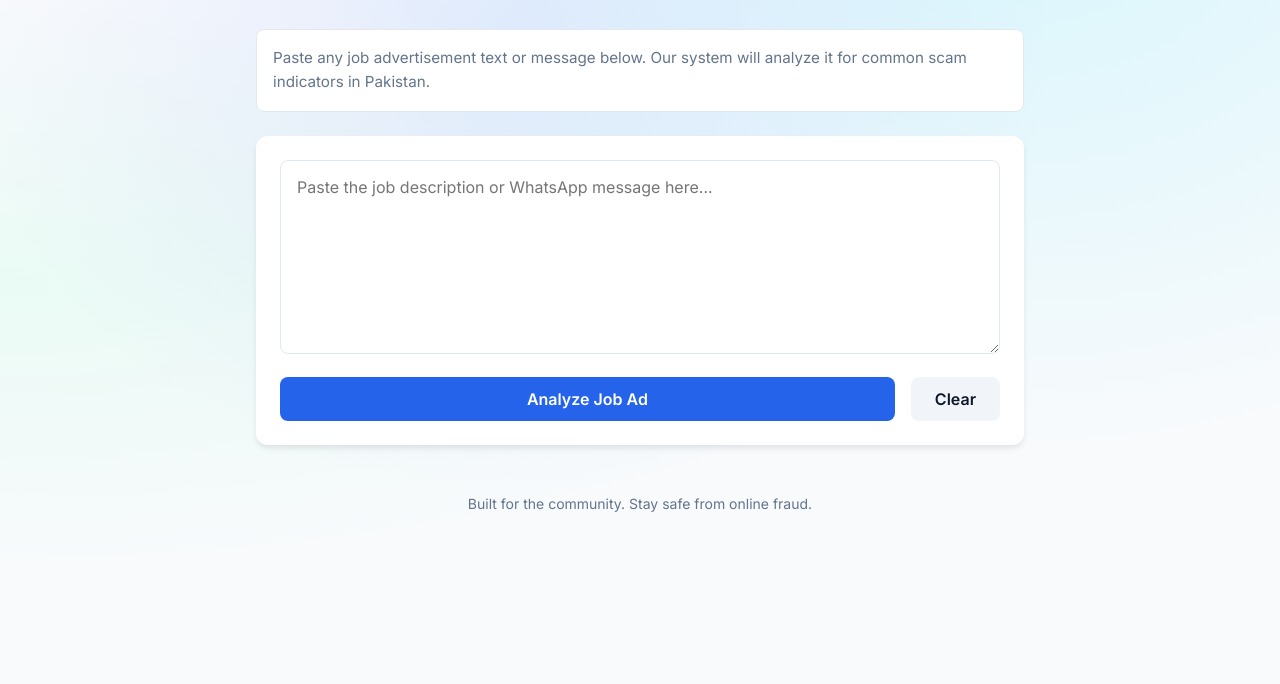
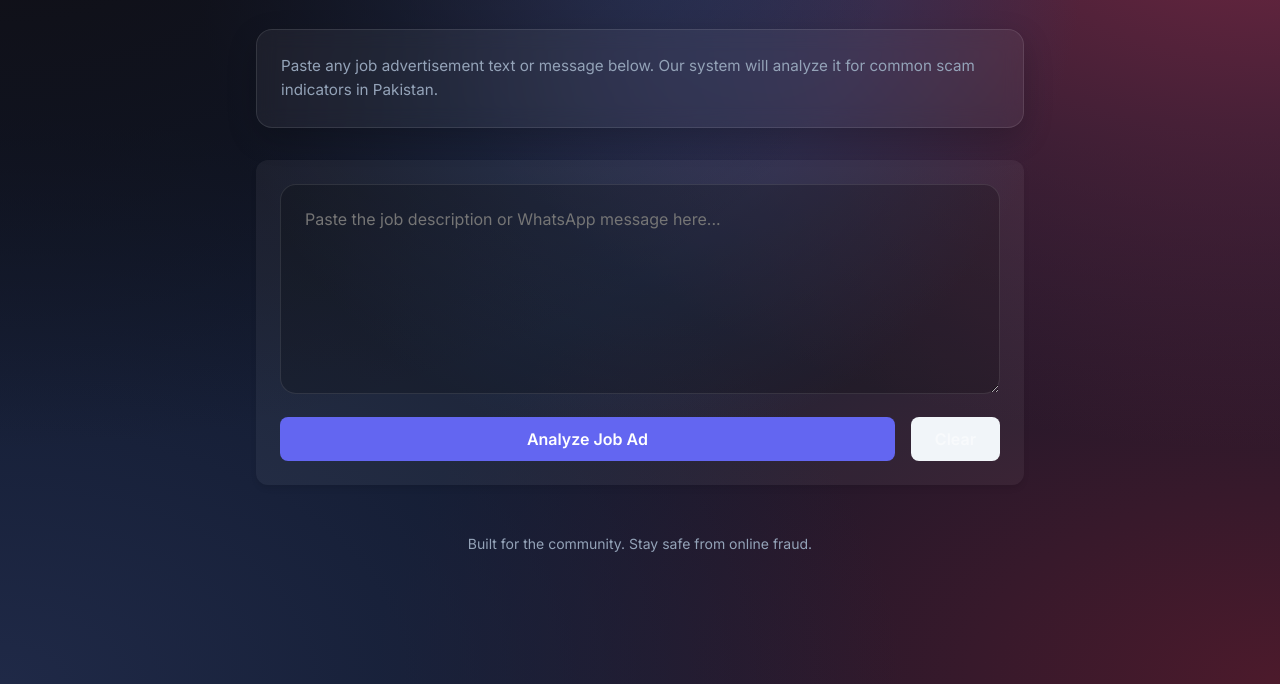
Before and after one commit to sadafiqbal91/job-shield-pakistan, a website: page index.html in a window 1280 px wide. Shown: the part 116-800 px from the top of the page. Drawn offline with Linux system fonts and the light colour scheme.

Commit message:
Upgraded design to premium dark glassmorphism theme

```diff
--- a/style.css
+++ b/style.css
@@ -1,19 +1,19 @@
 :root {
-    --primary-color: #2563eb;
-    --primary-hover: #1d4ed8;
-    --bg-color: #f8fafc;
-    --card-bg: #ffffff;
-    --text-main: #0f172a;
-    --text-muted: #64748b;
-    --border-color: #e2e8f0;
+    --primary-color: #6366f1;
+    --primary-hover: #4f46e5;
+    --bg-color: #0f172a;
+    --card-bg: rgba(255, 255, 255, 0.05);
+    --text-main: #f8fafc;
+    --text-muted: #94a3b8;
+    --border-color: rgba(255, 255, 255, 0.1);
 
     /* Risk Colors */
     --safe-color: #10b981;
-    --safe-bg: #d1fae5;
+    --safe-bg: rgba(16, 185, 129, 0.2);
     --warning-color: #f59e0b;
-    --warning-bg: #fef3c7;
+    --warning-bg: rgba(245, 158, 11, 0.2);
     --danger-color: #ef4444;
-    --danger-bg: #fee2e2;
+    --danger-bg: rgba(239, 68, 68, 0.2);
 }
 
 * {
@@ -26,12 +26,15 @@
 body {
     background-color: var(--bg-color);
     background-image:
-        radial-gradient(at 40% 20%, hsla(228,100%,74%,0.15) 0px, transparent 50%),
-        radial-gradient(at 80% 0%, hsla(189,100%,56%,0.15) 0px, transparent 50%),
-        radial-gradient(at 0% 50%, hsla(150,100%,80%,0.15) 0px, transparent 50%);
+        radial-gradient(at 0% 0%, hsla(253,16%,7%,1) 0, transparent 50%),
+        radial-gradient(at 50% 0%, hsla(225,39%,30%,1) 0, transparent 50%),
+        radial-gradient(at 100% 0%, hsla(339,49%,30%,1) 0, transparent 50%),
+        radial-gradient(at 0% 100%, hsla(225,39%,20%,1) 0, transparent 50%),
+        radial-gradient(at 100% 100%, hsla(339,49%,20%,1) 0, transparent 50%);
     background-attachment: fixed;
     color: var(--text-main);
     line-height: 1.6;
+    min-height: 100vh;
 }
 
 .container {
@@ -98,10 +101,12 @@ h1 {
 /* Info Card */
 .info-card {
     background: var(--card-bg);
-    padding: 1rem;
-    border-radius: 8px;
+    backdrop-filter: blur(10px);
+    padding: 1.5rem;
+    border-radius: 16px;
     border: 1px solid var(--border-color);
-    margin-bottom: 1.5rem;
+    margin-bottom: 2rem;
+    box-shadow: 0 10px 30px rgba(0,0,0,0.2);
     color: var(--text-muted);
     font-size: 0.95rem;
 }
@@ -117,19 +122,22 @@ h1 {
 
 textarea {
     width: 100%;
-    padding: 1rem;
+    padding: 1.5rem;
     border: 1px solid var(--border-color);
-    border-radius: 8px;
+    border-radius: 16px;
+    background: rgba(0, 0, 0, 0.2);
+    color: #fff;
     font-size: 1rem;
     resize: vertical;
+    transition: all 0.3s ease;
+    outline: none;
     margin-bottom: 1rem;
-    transition: border-color 0.2s;
 }
 
 textarea:focus {
-    outline: none;
     border-color: var(--primary-color);
-    box-shadow: 0 0 0 3px rgba(37, 99, 235, 0.1);
+    box-shadow: 0 0 0 4px rgba(99, 102, 241, 0.2);
+    background: rgba(0, 0, 0, 0.3);
 }
 
 .action-buttons {
@@ -188,7 +196,12 @@ button {
     display: flex;
     justify-content: space-between;
     align-items: center;
-    margin-bottom: 1.5rem;
+    margin-bottom: 2rem;
+    padding: 1.5rem;
+    background: var(--card-bg);
+    backdrop-filter: blur(10px);
+    border-radius: 16px;
+    border: 1px solid var(--border-color);
 }
 
 .risk-badge {
```
